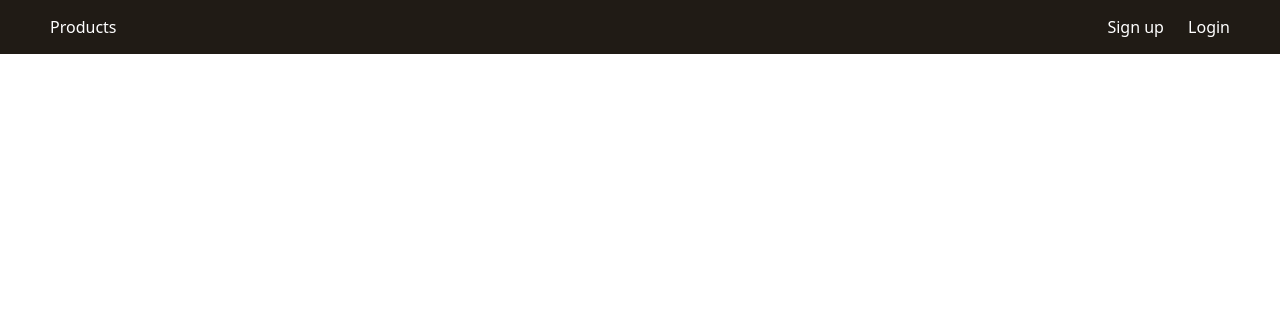
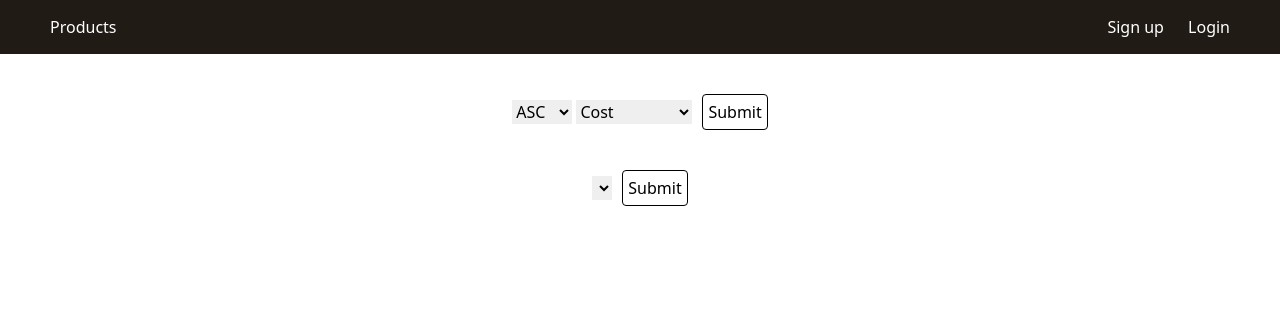
Before and after one commit to StanislavKozachenko/symfony-php, a Symfony app: template templates/index.html.twig in a window 1280 px wide. Shown: the top 314 px of the page. Run offline with Twig, Linux system fonts and the light colour scheme; the template is opened without the code that fills it, so the values that code supplies are empty; style sheets or scripts are compiled from the project's sources; some libraries are stand-ins or nearby versions.

Commit message:
PHPT-1182 Task 4.1

```diff
--- a/assets/styles/app.css
+++ b/assets/styles/app.css
@@ -160,3 +160,30 @@ form[name="registration_form"] button:hover, form[name="auth_form"] button:hover
 .main-page-block a ul li {
     margin: 10px 0;
 }
+.pagination {
+    display: flex;
+    justify-content: space-around;
+}
+.pagination nav a {
+    margin: 0 10px;
+}
+.sort-content form {
+    display: flex;
+    justify-content: center;
+    align-items: center;
+}
+.sort-content form > * {
+    margin: 0 5px;
+}
+.sort-content form button {
+    padding: 5px;
+    border-radius: 4px;
+    border: 1px solid #000;
+    transition: .2s;
+    cursor: pointer;
+}
+.sort-content form button:hover {
+    background: #000;
+    color: #fff;
+    transition: .2s;
+}
--- a/templates/customers/delete.html.twig
+++ b/templates/customers/delete.html.twig
@@ -1,6 +1,7 @@
 {% extends "/user/user.html.twig" %}
+{% set _currentPage = app.request.query.get('p') ?: 1 %}
 {% block selected %}
-    <form action="/menu/customer/delete" name="customer_delete" method="post">
+    <form action="/menu/customer/delete?p={{ _currentPage }}" name="customer_delete" method="post">
         <div class="delete_customer">
             <p>Delete customer</p>
             <div class="flex-row flex">
@@ -15,6 +16,9 @@
                     </div>
                 {% endfor %}
             </div>
+            <div class="container pagination">
+                {% include "paginate/pagination.html.twig" %}
+            </div>
             <button type="submit">Delete</button>
         </div>
     </form>
--- a/templates/customers/edit.html.twig
+++ b/templates/customers/edit.html.twig
@@ -1,6 +1,7 @@
 {% extends "/user/user.html.twig" %}
+{% set _currentPage = app.request.query.get('p') ?: 1 %}
 {% block selected %}
-    <form action="/menu/customer/edit" name="customer_edit" method="post">
+    <form action="/menu/customer/edit?p={{ _currentPage }}" name="customer_edit" method="post">
         <div class="edit_customer">
             <p>Edit customer</p>
             <div class="flex-row flex">
@@ -14,6 +15,9 @@
                     </div>
                 {% endfor %}
             </div>
+            <div class="container pagination">
+                {% include "paginate/pagination.html.twig" %}
+            </div>
             <button type="submit">Edit</button>
         </div>
     </form>
--- /dev/null
+++ b/templates/filter/filter.html.twig
@@ -0,0 +1,12 @@
+<div class="sort-content filter-content">
+    <form action="/products" method="post">
+        <div>
+            <select name="filterType" id="product-customer">
+                {% for customer in customers %}
+                    <option selected value="{{ customer.id }}">{{ customer.id }} | {{ customer.name }}
+                {% endfor %}
+            </select>
+        </div>
+        <button type="submit">Submit</button>
+    </form>
+</div>
--- a/templates/index.html.twig
+++ b/templates/index.html.twig
@@ -5,6 +5,12 @@
 {% endblock %}
 
 {% block body %}
+    <div class="container main-block">
+        {% include "sort/sort.html.twig" %}
+    </div>
+    <div class="container main-block">
+        {% include "filter/filter.html.twig" %}
+    </div>
     <div class="container main-block flex-wrap">
        {% for product in products %}
            <div class="m-5 product-block main-page-block">
@@ -24,4 +30,8 @@
            </div>
         {% endfor %}
     </div>
+    <div class="container pagination">
+        {% include "paginate/pagination.html.twig" %}
+    </div>
+
 {% endblock %}
--- /dev/null
+++ b/templates/paginate/pagination.html.twig
@@ -0,0 +1,30 @@
+{% set _currentPage = app.request.query.get('p') ?: 1 %}
+{% set _currentRoute = app.request.attributes.get('_route') %}
+{% set _currentParams = app.request.query.all %}
+{% if lastPage > 1 %}
+    <nav>
+        <ul class="pagination">
+            {% if _currentPage > 1 %}
+                <li class="page-item">
+                    <a class="page-link" href="{{ path(_currentRoute, _currentParams|merge({p: _currentPage - 1})) }}" aria-label="Previous">
+                        <span aria-hidden="true">&laquo;</span>
+                        <span class="sr-only">Previous</span>
+                    </a>
+                </li>
+            {% endif %}
+            {% for i in 1..lastPage %}
+                <li class="page-item {% if i == _currentPage %}active{% endif %}">
+                    <a class="page-link" href="{{ path(_currentRoute, _currentParams|merge({p: i})) }}">{{ i }}</a>
+                </li>
+            {% endfor %}
+            {% if _currentPage < lastPage %}
+                <li class="page-item">
+                    <a class="page-link" href="{{ path(_currentRoute, _currentParams|merge({p: _currentPage + 1})) }}" aria-label="Next">
+                        <span aria-hidden="true">&raquo;</span>
+                        <span class="sr-only">Next</span>
+                    </a>
+                </li>
+            {% endif %}
+        </ul>
+    </nav>
+{% endif %}
--- a/templates/products/delete.html.twig
+++ b/templates/products/delete.html.twig
@@ -1,6 +1,7 @@
 {% extends "/user/user.html.twig" %}
+{% set _currentPage = app.request.query.get('p') ?: 1 %}
 {% block selected %}
-    <form action="/menu/product/delete" name="product_delete" method="post">
+    <form action="/menu/product/delete?p={{ _currentPage }}" name="product_delete" method="post">
         <div class="delete_customer delete_product">
             <p>Delete product</p>
             <div class="flex-row flex">
@@ -21,6 +22,9 @@
                     </div>
                 {% endfor %}
             </div>
+            <div class="container pagination">
+                {% include "paginate/pagination.html.twig" %}
+            </div>
             <button type="submit">Delete</button>
         </div>
     </form>
--- a/templates/products/edit.html.twig
+++ b/templates/products/edit.html.twig
@@ -1,6 +1,7 @@
 {% extends "/user/user.html.twig" %}
+{% set _currentPage = app.request.query.get('p') ?: 1 %}
 {% block selected %}
-    <form action="/menu/product/edit" name="product_edit" method="post">
+    <form action="/menu/product/edit?p={{ _currentPage }}" name="product_edit" method="post">
         <div class="edit_customer edit_product">
             <p>Edit product</p>
             <div class="flex-row flex">
@@ -52,6 +53,9 @@
                     </div>
                 {% endfor %}
             </div>
+            <div class="container pagination">
+                {% include "paginate/pagination.html.twig" %}
+            </div>
             <button type="submit">Edit</button>
         </div>
     </form>
--- a/templates/services/delete.html.twig
+++ b/templates/services/delete.html.twig
@@ -1,6 +1,7 @@
 {% extends "/user/user.html.twig" %}
+{% set _currentPage = app.request.query.get('p') ?: 1 %}
 {% block selected %}
-    <form action="/menu/service/delete" name="service_delete" method="post">
+    <form action="/menu/service/delete?p={{ _currentPage }}" name="service_delete" method="post">
         <div class="delete_customer delete_service">
             <p>Delete service</p>
             <div class="flex-row flex">
@@ -19,6 +20,9 @@
                     </div>
                 {% endfor %}
             </div>
+            <div class="container pagination">
+                {% include "paginate/pagination.html.twig" %}
+            </div>
             <button type="submit">Delete</button>
         </div>
     </form>
--- a/templates/services/edit.html.twig
+++ b/templates/services/edit.html.twig
@@ -1,6 +1,7 @@
 {% extends "/user/user.html.twig" %}
+{% set _currentPage = app.request.query.get('p') ?: 1 %}
 {% block selected %}
-    <form action="/menu/service/edit" name="service_edit" method="post">
+    <form action="/menu/service/edit?p={{ _currentPage }}" name="service_edit" method="post">
         <div class="edit_customer edit_service">
             <p>Edit service</p>
             <div class="flex-row flex">
@@ -18,6 +19,9 @@
                     </div>
                 {% endfor %}
             </div>
+            <div class="container pagination">
+                {% include "paginate/pagination.html.twig" %}
+            </div>
             <button type="submit">Edit</button>
         </div>
     </form>
--- /dev/null
+++ b/templates/sort/sort.html.twig
@@ -0,0 +1,16 @@
+<div class="sort-content">
+    <form action="/products" method="post">
+        <div>
+            <select name="sortType" id="sort-type">
+                <option selected value="ASC">ASC</option>
+                <option value="DESC">DESC</option>
+            </select>
+            <select name="sortItemName" id="sort-item-name">
+                <option value="name">Name</option>
+                <option selected value="cost">Cost</option>
+                <option value="releaseDate">Release date</option>
+            </select>
+        </div>
+        <button type="submit">Submit</button>
+    </form>
+</div>
```
Also changed, not shown: src/Controller/CustomerController.php (+13 -5 lines), src/Controller/ProductsController.php (+35 -9 lines), src/Controller/ServiceController.php (+13 -5 lines), src/Services/Filter.php (added, +12 -0 lines), src/Services/Paginate.php (added, +61 -0 lines), src/Services/Sort.php (added, +13 -0 lines).
